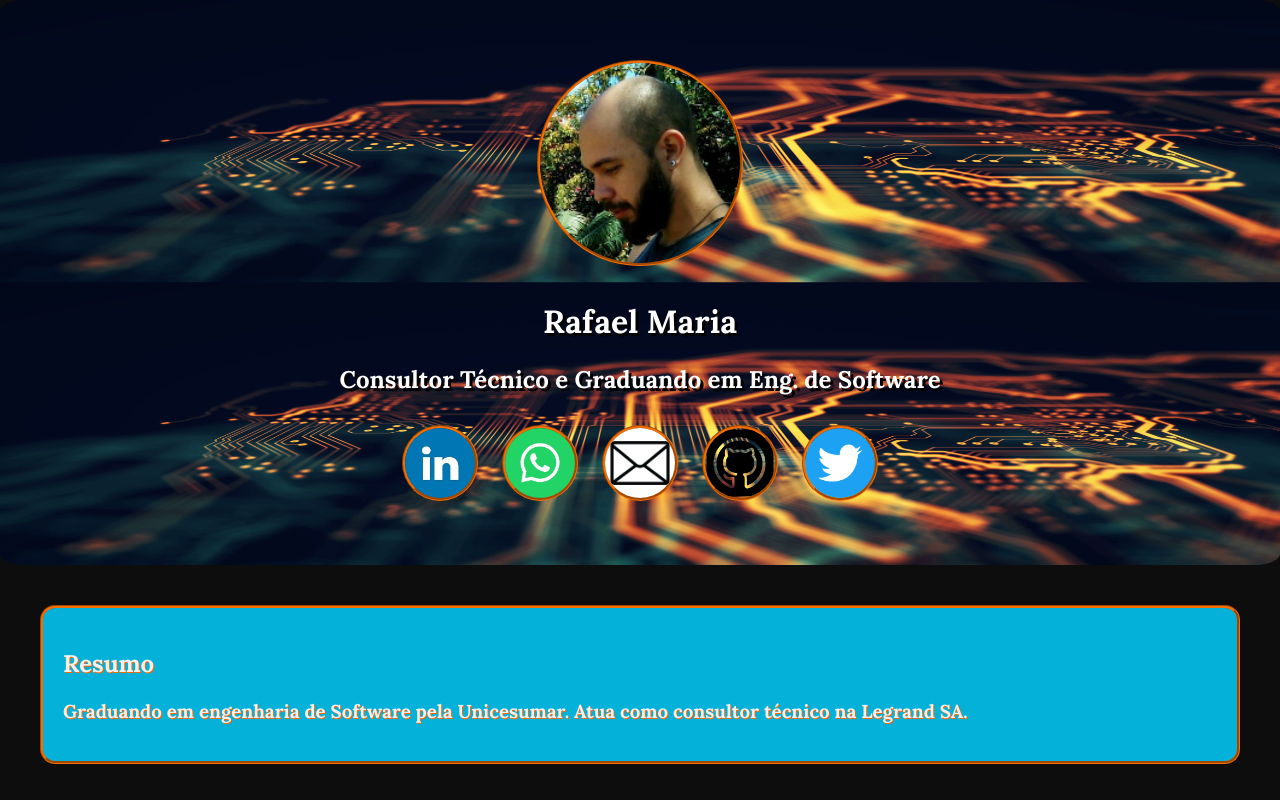
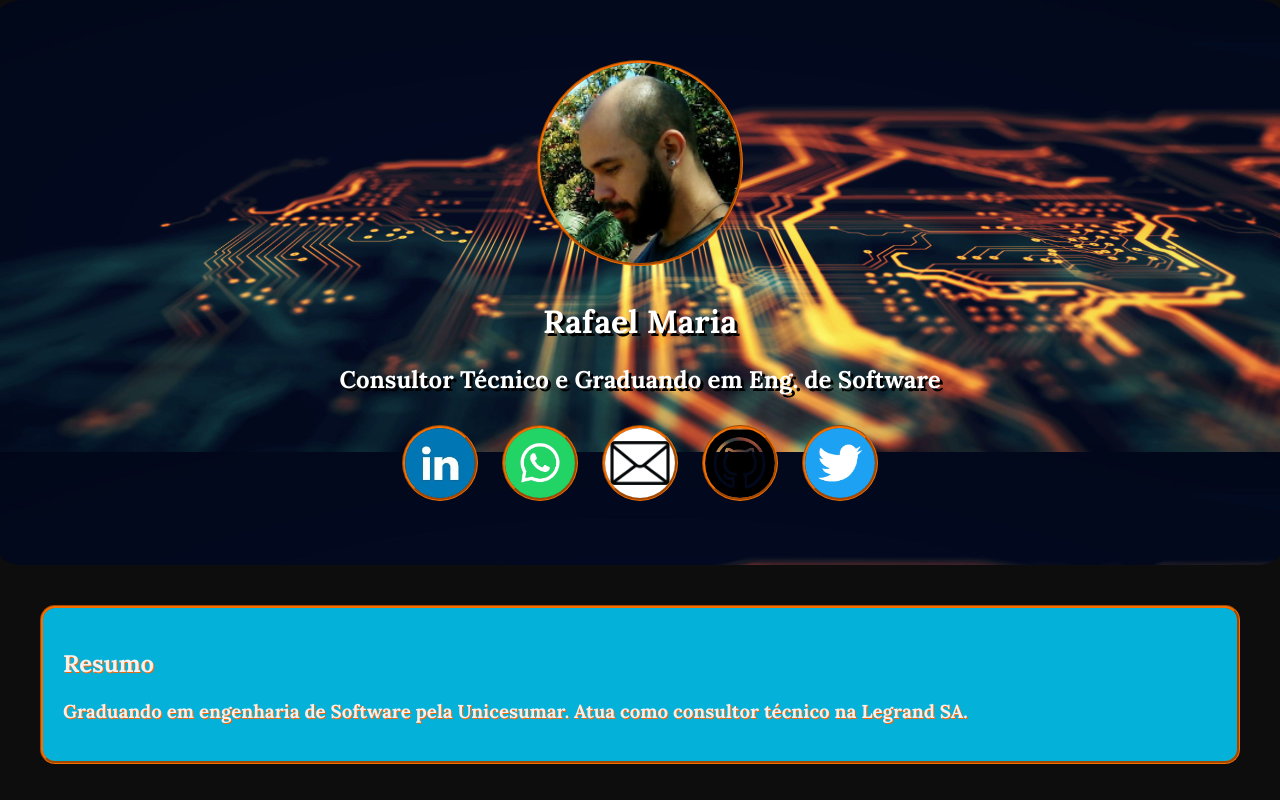
Before and after one commit to RafaelRSM/curriculo, a plain HTML site: page index.html in a window 1280 px wide. Shown: the top 800 px of the page. Drawn offline with Linux system fonts and the light colour scheme.

Commit message:
corrige a imagem no header

```diff
--- a/style.css
+++ b/style.css
@@ -6,7 +6,7 @@ body{
 header {
     background-color:#F56E00;
     background-image: url('background-header.jpeg');
-    background-size: 100% 50%;
+    background-size: 100% 80%;
     padding: 50px;
     text-align: center;
     color: #ffffff;
```
